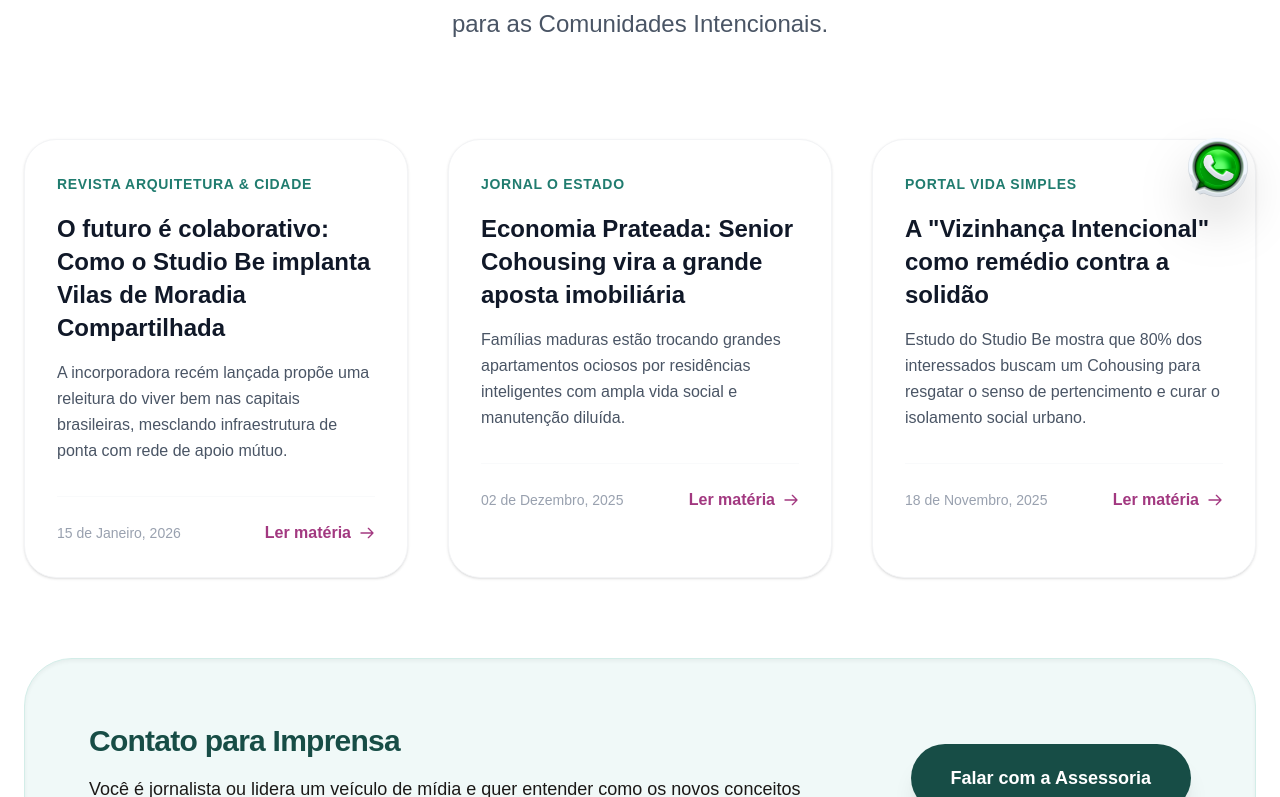
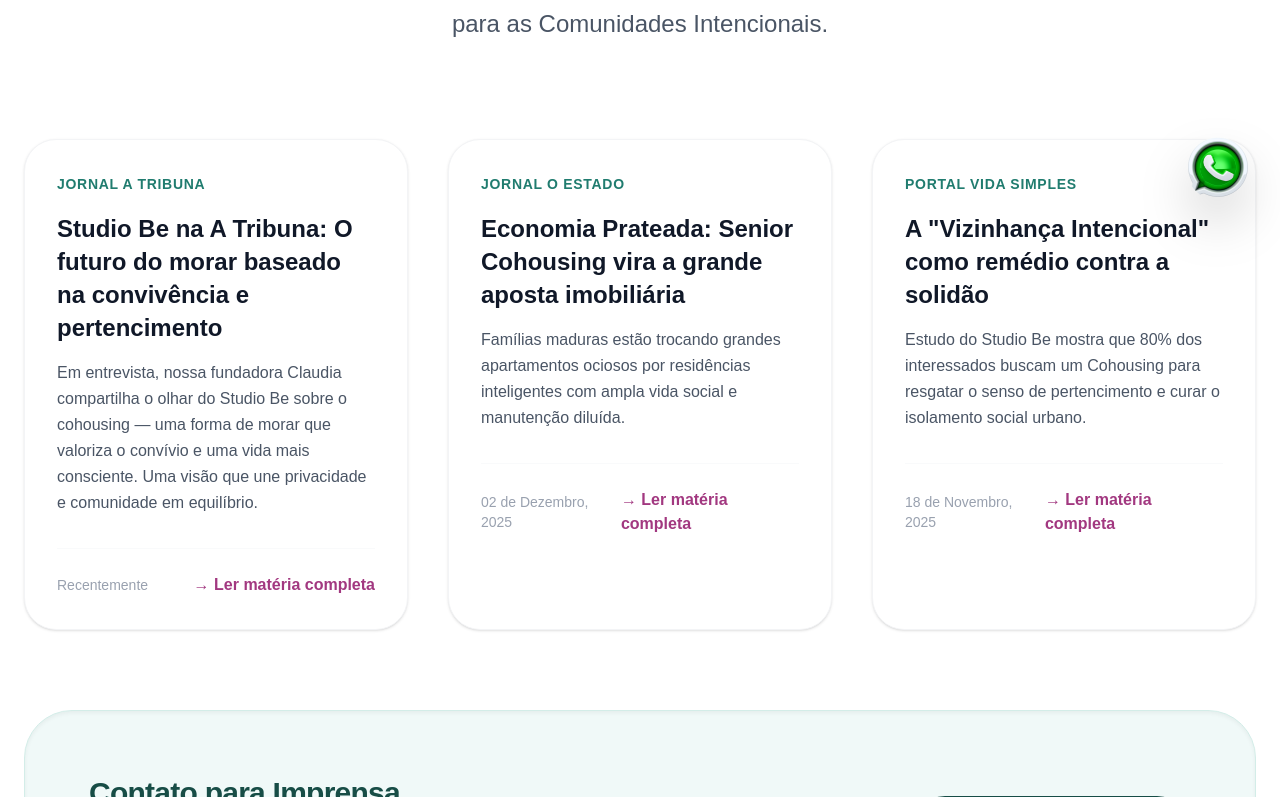
Before and after one commit to AdautoRizzi/studiobecohousing, a Next.js app: page /midias in a window 1280 px wide. Shown: the part 576-1373 px from the top of the page. Built offline with nearby package versions, Linux system fonts and the light colour scheme.

Commit message:
feat: atualização da matéria do Jornal A Tribuna

```diff
--- a/src/app/midias/page.tsx
+++ b/src/app/midias/page.tsx
@@ -8,11 +8,11 @@ import PublicFooter from '@/components/PublicFooter';
 const noticias = [
     {
         id: 1,
-        veiculo: 'Revista Arquitetura & Cidade',
-        data: '15 de Janeiro, 2026',
-        titulo: 'O futuro é colaborativo: Como o Studio Be implanta Vilas de Moradia Compartilhada',
-        resumo: 'A incorporadora recém lançada propõe uma releitura do viver bem nas capitais brasileiras, mesclando infraestrutura de ponta com rede de apoio mútuo.',
-        link: '/em-construcao'
+        veiculo: 'Jornal A Tribuna',
+        data: 'Recentemente',
+        titulo: 'Studio Be na A Tribuna: O futuro do morar baseado na convivência e pertencimento',
+        resumo: 'Em entrevista, nossa fundadora Claudia compartilha o olhar do Studio Be sobre o cohousing — uma forma de morar que valoriza o convívio e uma vida mais consciente. Uma visão que une privacidade e comunidade em equilíbrio.',
+        link: 'https://www.atribuna.com.br/galeria/comportamento/cohousing-em-santos-prop-e-nova-forma-de-moradia-baseada-na-convivencia-1.508467'
     },
     {
         id: 2,
@@ -80,9 +80,8 @@ export default function MidiasPage() {
 
                                 <div className="flex items-center justify-between mt-auto pt-6 border-t border-gray-50">
                                     <span className="text-gray-400 text-sm font-medium">{noticia.data}</span>
-                                    <Link href={noticia.link} className="text-secondary-600 font-bold hover:text-secondary-800 flex items-center gap-2 transition-colors outline-none">
-                                        Ler matéria
-                                        <svg className="w-4 h-4" fill="none" viewBox="0 0 24 24" stroke="currentColor"><path strokeLinecap="round" strokeLinejoin="round" strokeWidth={2} d="M14 5l7 7m0 0l-7 7m7-7H3" /></svg>
+                                    <Link href={noticia.link} target="_blank" rel="noopener noreferrer" className="text-secondary-600 font-bold hover:text-secondary-800 flex items-center gap-2 transition-colors outline-none">
+                                        → Ler matéria completa
                                     </Link>
                                 </div>
                             </div>
```
